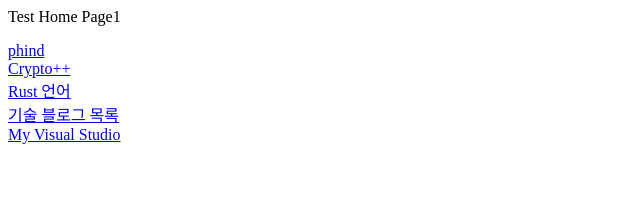
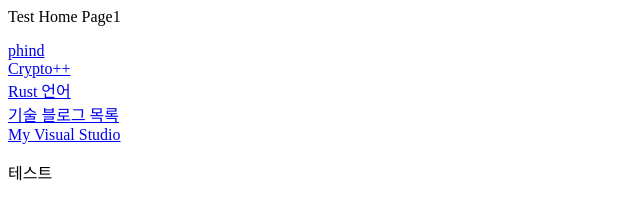
Before and after one commit to netodin/netodin.github.io, a plain HTML site: page index.html in a window 1280 px wide. Shown: the full height of the page, 0-640 px from the left. Drawn offline with Linux system fonts and the light colour scheme.

Commit message:
Update index.html

```diff
--- a/index.html
+++ b/index.html
@@ -6,5 +6,6 @@
       <a href="https://rinthel.github.io/rust-lang-book-ko/">Rust 언어</a><br/>
       <a href="https://brunch.co.kr/@springboot/74">기술 블로그 목록</a><br/>
       <a href="https://my.visualstudio.com/">My Visual Studio</a><br/>
+		<p>테스트</p>
    </body>
 </html>
```
